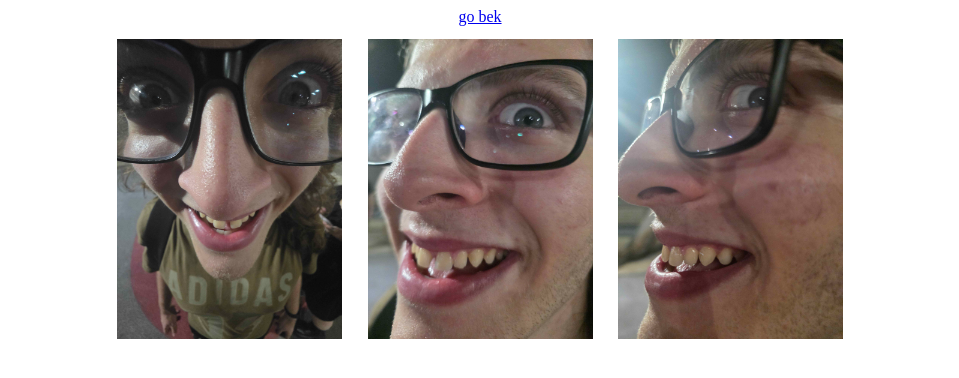
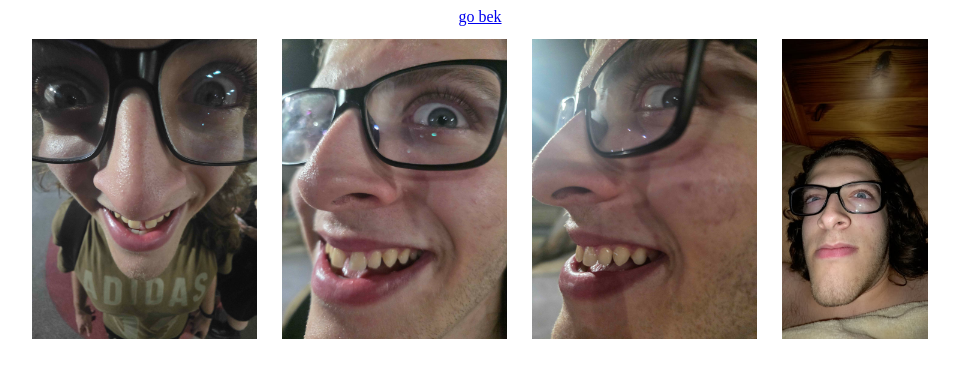
Before and after one commit to Hto0/hto0.github.io, a plain HTML site: page gallery.html in a window 1280 px wide. Shown: the whole page, without its empty margins (160-1119 px from the left). Drawn offline with Linux system fonts and the light colour scheme.

Commit message:
Added to gallery

```diff
--- a/gallery.html
+++ b/gallery.html
@@ -6,6 +6,7 @@
         <img src="gallery/20260830_205608.jpg" alt="" class="images">
         <img src="gallery/20260830_205558.jpg" alt="" class="images">
         <img src="gallery/20260830_205559.jpg" alt="" class="images">
+        <img src="gallery/589556629_690212437493266_864535545740878081_n.png" alt="" class="images">
     </div>
 
   <div class="container">
```
Also changed, not shown: gallery/589556629_690212437493266_864535545740878081_n.png (added).
